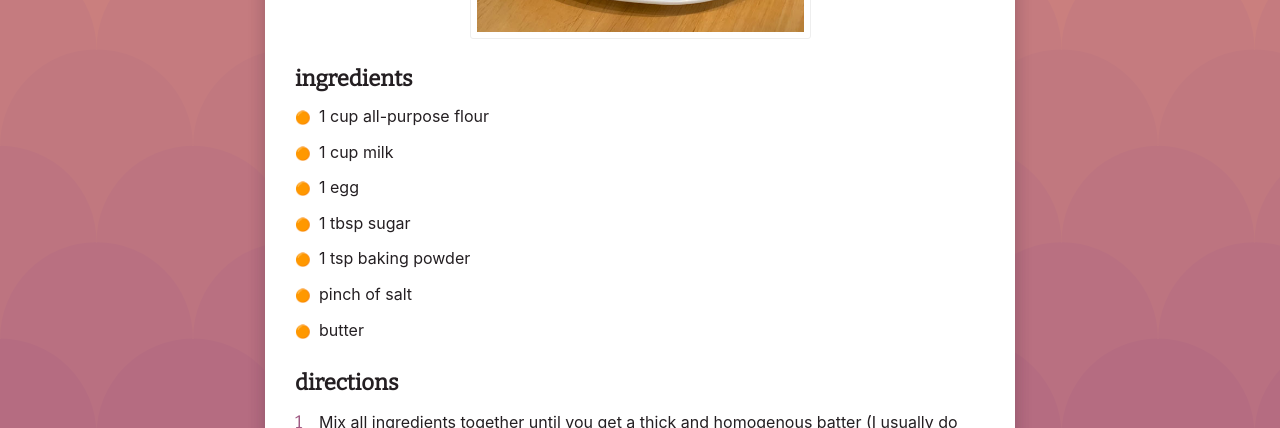
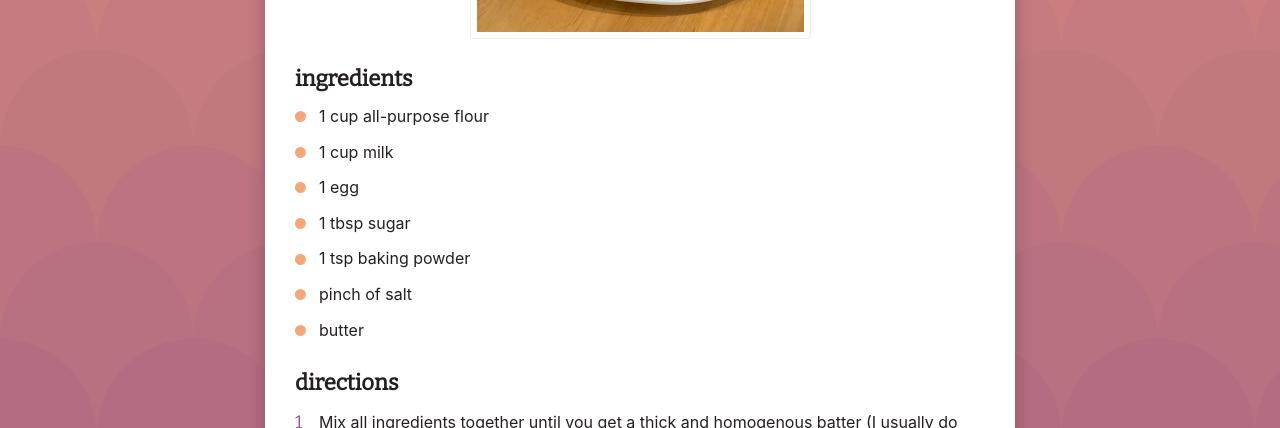
Before and after one commit to amireynoso/bakery, a Jekyll site: the page built from _posts/2020-03-26-hot-cakes.md, in a window 1280 px wide. Shown: the part 1011-1439 px from the top of the page. Built offline with Jekyll 4.4.1, drawn with Linux system fonts in a browser that asks for light colours; our own code applies the rules of GitHub Pages for plain Markdown files.

Commit message:
Remove dot emoji because of failed builds 😭

```diff
--- a/_sass/_recipe.scss
+++ b/_sass/_recipe.scss
@@ -96,12 +96,25 @@ $border-width: 0.6rem;
     display: grid;
     grid-template-columns: 0 1fr;
     grid-gap: 2.4rem;
-    align-items: first baseline;
+    align-items: baseline;
   }
 
-  ul li::before {
-    content: "🟠";
-    font-size: 1.25rem;
+  ul li {
+    align-items: center;
+
+    &::before {
+      content: "";
+      display: block;
+      width: 1.1rem;
+      height: 1.1rem;
+      border-radius: 50%;
+      background: rgb(243, 166, 119);
+      background: linear-gradient(
+        126deg,
+        rgba(243, 166, 119, 1) 65%,
+        rgba(247, 190, 155, 1) 100%
+      );
+    }
   }
 
   ol {
--- a/assets/css/style.scss
+++ b/assets/css/style.scss
@@ -1,7 +1,5 @@
 ---
 ---
-
-@charset "UTF-8";
 
 @import "shared";
 @import "fun";
```
